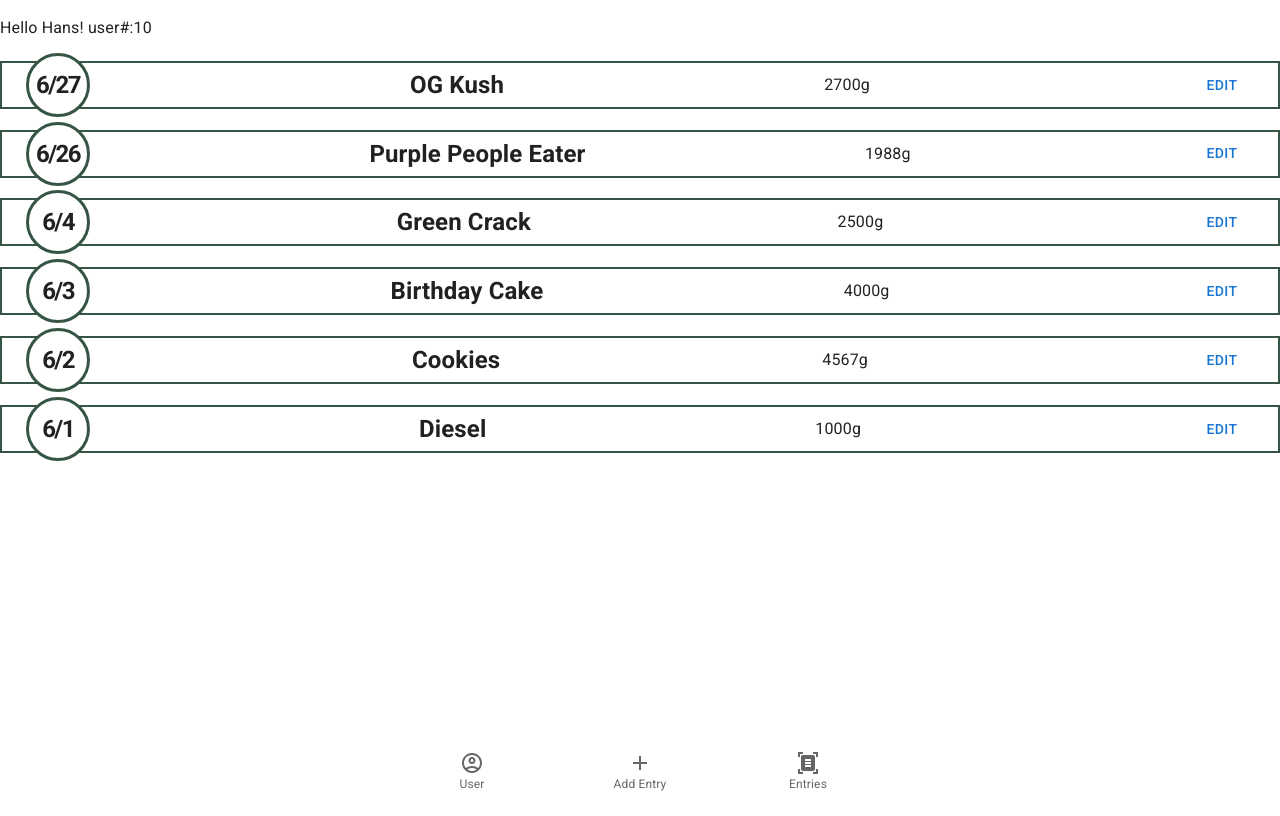
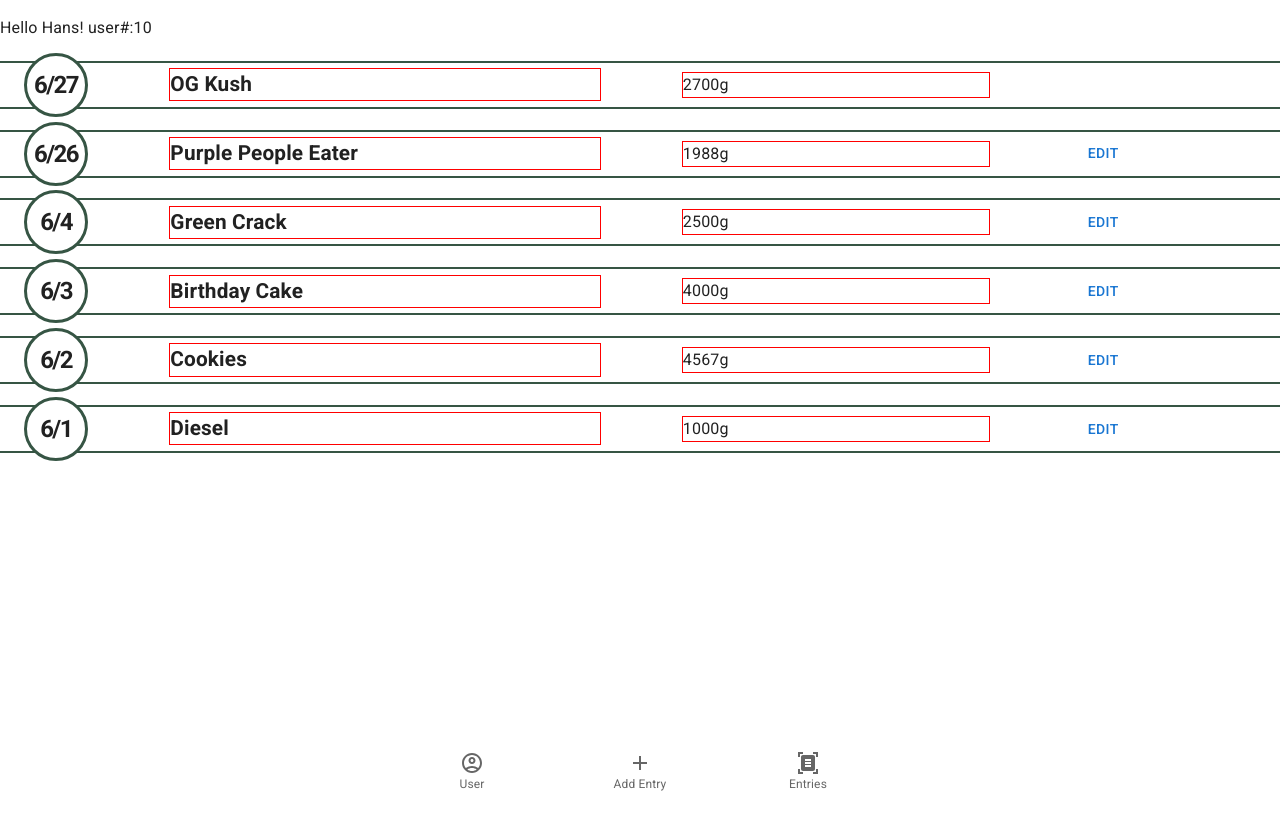
Before and after one commit to Hansjensen/bigBrain, a React (Vite) app: page /entries in a window 1280 px wide. Built offline with nearby package versions, Linux system fonts and the light colour scheme.

Commit message:
Sizing for entry Div and elements

```diff
--- a/src/components/Entries.tsx
+++ b/src/components/Entries.tsx
@@ -22,13 +22,18 @@ function EntryItem (props: {logEntry: LogEntry}) {
     const {logEntry} = props
     return(
      <div className="logEntryContainer" >
-        <div className="dateOutline">
-            <h2 className="dateItem">{logEntry.date.getMonth() + '/' +logEntry.date.getDate()}</h2>
+
+            <div className="dateOutline">
+                <h2 className="dateItem">{logEntry.date.getMonth() + '/' +logEntry.date.getDate()}</h2>
+            </div>
+            <h2 className="strainTitle">{logEntry.strain}</h2>
+
+        <Typography className="gramsType" >{logEntry.grams + "g"}</Typography>
+        <div className="editButtDiv">
+        {logEntry.logged &&
+            <Button>Edit</Button>
+        }
         </div>
-        <h2 className="strainTitle">{logEntry.strain}</h2>
-        <Typography >{logEntry.grams + "g"}</Typography>
-        <Button>Edit</Button>
-
 
 
 
--- a/src/styles/Entries.css
+++ b/src/styles/Entries.css
@@ -16,6 +16,8 @@
     margin: 1.3rem 0;
     padding: .1rem 1.5rem;
     border: 2px solid var(--primary-main);
+    border-left: none;
+    border-right: none;
 }
 
 .dateItem {
@@ -35,5 +37,18 @@
 }
 
 .strainTitle {
+    border: 1px solid red;
+    width: 35%;
+    white-space: nowrap;
+    overflow: hidden;
+    font-size: 1.3rem;
+}
 
+.gramsType {
+    width: 25%;
+    border: 1px solid red;
 }
+
+.editButtDiv {
+    width: 15%;
+}
```
